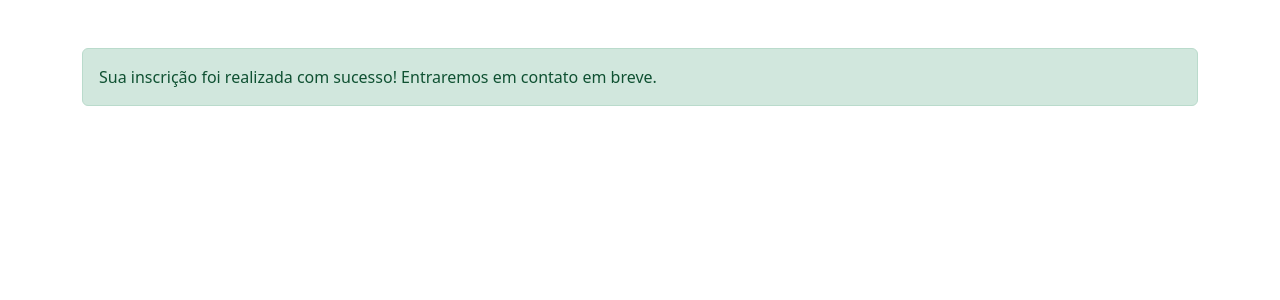
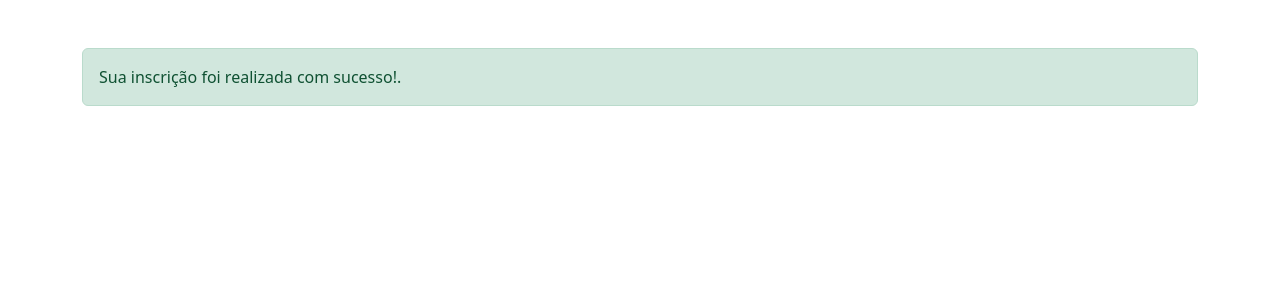
Before and after one commit to gwpoliveira/magbolsas, a Django app: page /inscricao/sucesso/ in a window 1280 px wide. Shown: the top 300 px of the page. Run offline with Django 5.2, Linux system fonts and the light colour scheme.

Commit message:
Mensagem de sucesso

```diff
--- a/templates/inscricao_sucesso.html
+++ b/templates/inscricao_sucesso.html
@@ -9,7 +9,7 @@
 <body>
     <div class="container mt-5">
         <div class="alert alert-success" role="alert">
-            Sua inscrição foi realizada com sucesso! Entraremos em contato em breve.
+            Sua inscrição foi realizada com sucesso!.
         </div>
     </div>
 </body>
```
